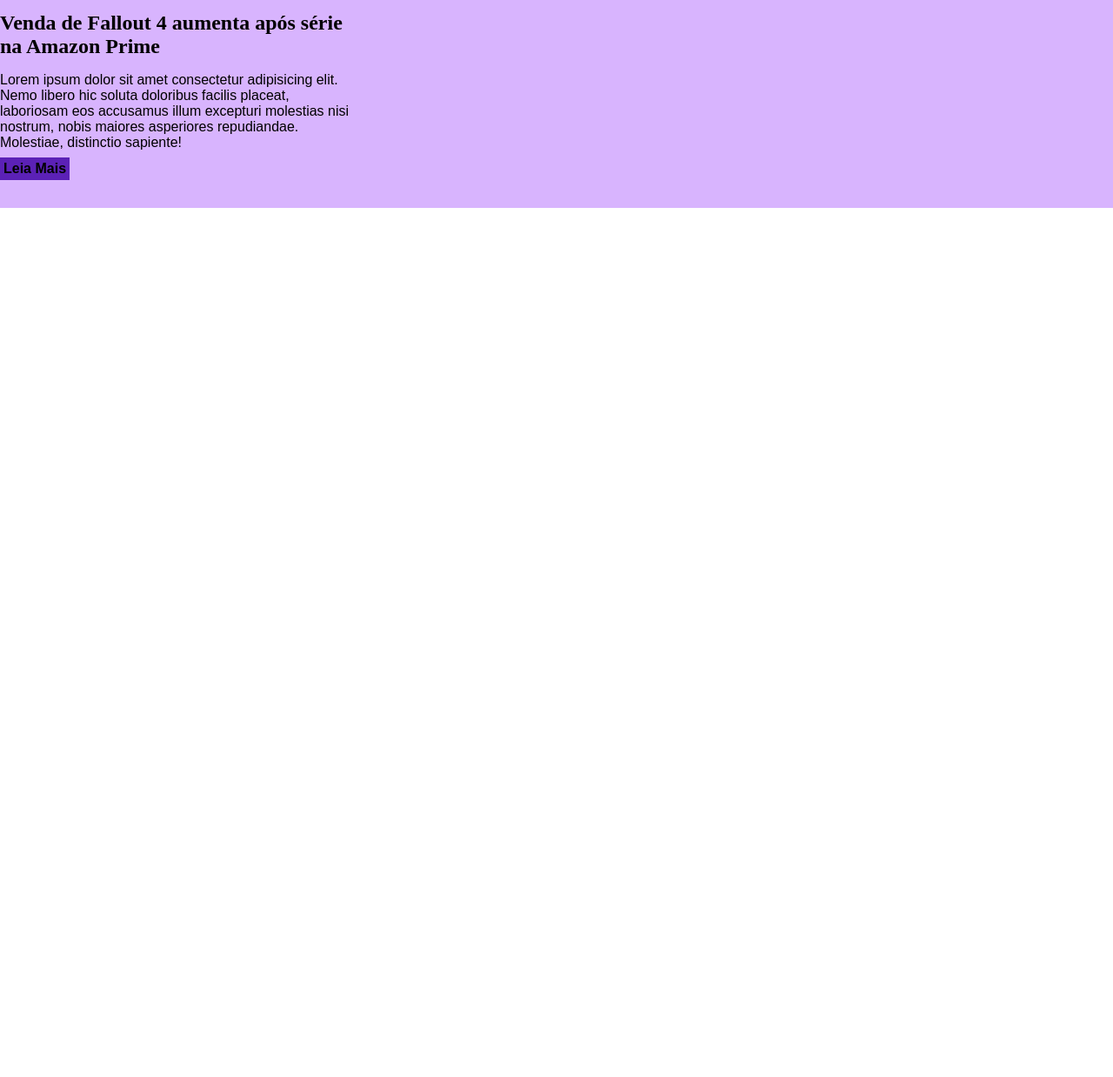
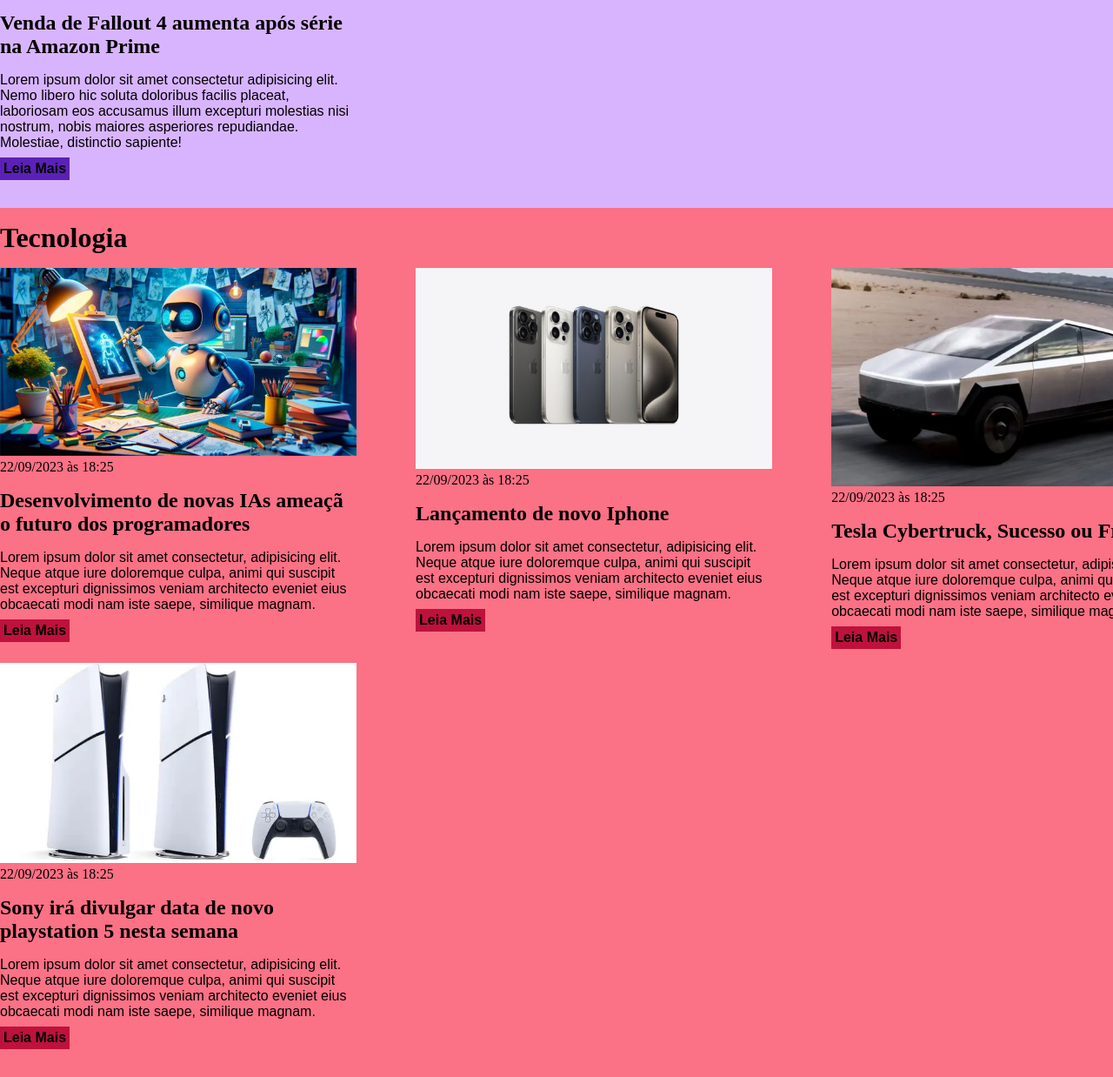
Before and after one commit to CassianoBC/exercicio-css, a plain HTML site: page index.html in a window 1280 px wide. Shown: the part 2964-4202 px from the top of the page at 87% size. Before the commit the page ends 3203 px from the top, so only its background shows below. Drawn offline with Linux system fonts and the light colour scheme.

Commit message:
Acrescentado seção de tecnologia

```diff
--- a/index.html
+++ b/index.html
@@ -182,5 +182,56 @@
             </div>
         </Section>
     </div>
+    <div class="container">
+        <section id="tecnology">
+            <h2>Tecnologia</h2>
+            <div class="articles">
+                <article>
+                    <img src="./imagens/IA.jpg" alt="IA" />
+                    <header>
+                        <time>22/09/2023 às 18:25</time>
+                    </header>
+                    <h3>Desenvolvimento de novas IAs ameaçã o futuro dos programadores</h3>
+                    <p>
+                        Lorem ipsum dolor sit amet consectetur, adipisicing elit. Neque atque iure doloremque culpa, animi qui suscipit est excepturi dignissimos veniam architecto eveniet eius obcaecati modi nam iste saepe, similique magnam.
+                    </p>
+                    <a href="#" title="Leia a noticia completa">Leia Mais</a>
+                </article>
+                <article>
+                    <img src="./imagens/iphone15.jpg" alt="Iphone 15" />
+                    <header>
+                        <time>22/09/2023 às 18:25</time>
+                    </header>
+                    <h3>Lançamento de novo Iphone</h3>
+                    <p>
+                        Lorem ipsum dolor sit amet consectetur, adipisicing elit. Neque atque iure doloremque culpa, animi qui suscipit est excepturi dignissimos veniam architecto eveniet eius obcaecati modi nam iste saepe, similique magnam.
+                    </p>
+                    <a href="#" title="Leia a noticia completa">Leia Mais</a>
+                </article>
+                <article>
+                    <img src="./imagens/tesla.jpg" alt="Tesla" />
+                    <header>
+                        <time>22/09/2023 às 18:25</time>
+                    </header>
+                    <h3>Tesla Cybertruck, Sucesso ou Fracasso?</h3>
+                    <p>
+                        Lorem ipsum dolor sit amet consectetur, adipisicing elit. Neque atque iure doloremque culpa, animi qui suscipit est excepturi dignissimos veniam architecto eveniet eius obcaecati modi nam iste saepe, similique magnam.
+                    </p>
+                    <a href="#" title="Leia a noticia completa">Leia Mais</a>
+                </article>
+                <article>
+                    <img src="./imagens/play5slim.jpg" alt="Playstation5" />
+                    <header>
+                        <time>22/09/2023 às 18:25</time>
+                    </header>
+                    <h3>Sony irá divulgar data de novo playstation 5 nesta semana</h3>
+                    <p>
+                        Lorem ipsum dolor sit amet consectetur, adipisicing elit. Neque atque iure doloremque culpa, animi qui suscipit est excepturi dignissimos veniam architecto eveniet eius obcaecati modi nam iste saepe, similique magnam.
+                    </p>
+                    <a href="#" title="Leia a noticia completa">Leia Mais</a>
+                </article>
+            </div>
+        </section>
+    </div>
 </body>
 </html>
--- a/main.css
+++ b/main.css
@@ -115,3 +115,12 @@
     background-color: #5b21b6;
     color: black;
 }
+
+#tecnology {
+    background-color: #fb7185;
+}
+
+#tecnology .articles article a {
+    background-color: #be123c;
+    color: black;
+}
```
Also changed, not shown: imagens/IA.jpg (added), imagens/iphone15.jpg (added), imagens/play5slim.jpg (added), imagens/tesla.jpg (added).
